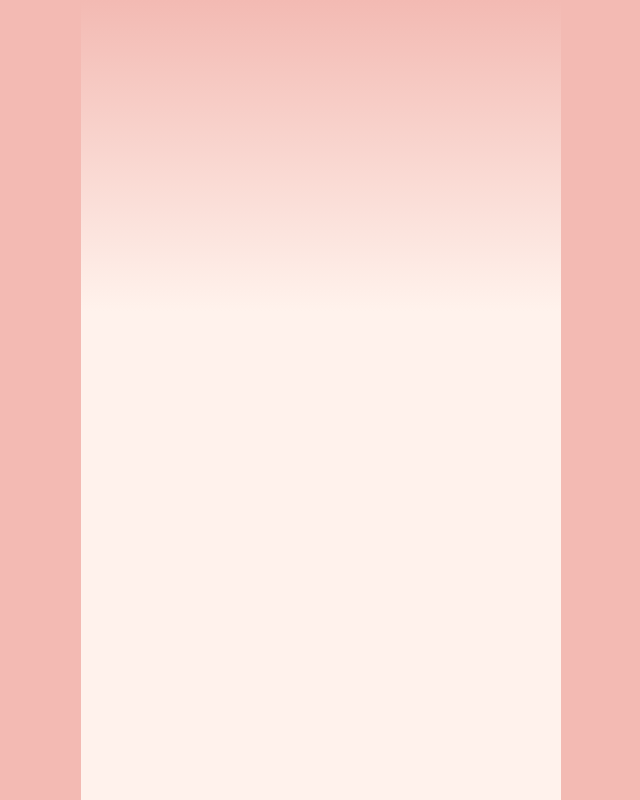
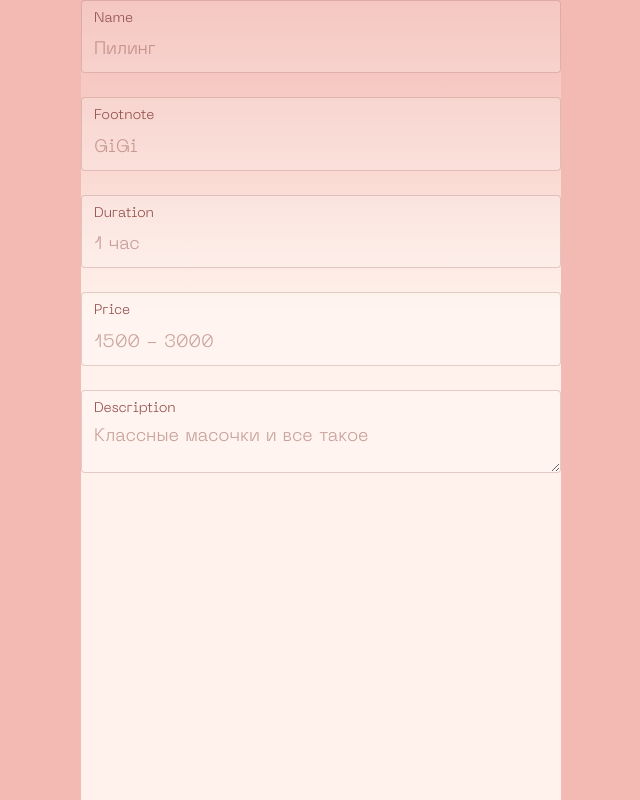
Before and after one commit to ooonikpro/mezhdunami, a Nuxt app: page /admin/edit-price-list in a window 1280 px wide. Before the commit this address had no page. Shown: the whole page, without its empty margins (319-959 px from the left). Built offline with nearby package versions, Linux system fonts and the light colour scheme.

Commit message:
feat: edit-price-list page

```diff
--- a/components/Input.vue
+++ b/components/Input.vue
@@ -4,7 +4,19 @@
 
         <span v-if="isSelect" class="triangle" />
 
+        <textarea
+            v-if="inputType === 'textarea'"
+            :placeholder="placeholder"
+            :disabled="props.disabled"
+            :readonly="isSelect"
+            :maxlength="maxlength"
+            @focus="onFocus"
+            @blur="onBlur"
+            v-model="value"
+        />
+
         <input
+            v-else
             :type="inputType"
             :placeholder="placeholder"
             :disabled="props.disabled"
@@ -78,11 +90,11 @@ label {
     display: flex;
     flex-wrap: wrap;
     align-items: center;
-    height: 8rem;
     border: 1px solid rgba($color-pink-700, 0.25);
     border-radius: 4px;
-    padding: 1rem 1.2rem;
+    padding: 1rem 0 0 1.2rem;
     background-color: rgba($color-white, 0.2);
+    margin-bottom: 2.4rem;
     @include transition;
 
     &.focused {
@@ -112,19 +124,30 @@ label {
     margin-bottom: 1.2rem;
 }
 
+textarea,
 input {
     flex: 1 1 auto;
     border: 0;
     outline: none;
     color: $color-pink-700;
-    height: 2.4rem;
     background: none;
     font-size: 1.8rem;
-    line-height: 2.4rem;
+    padding-bottom: 1rem;
+    padding-right: 1.2rem;
+    box-sizing: content-box;
 
     &::placeholder {
         color: rgba($color-pink-700, 0.5);
     }
+}
+
+input {
+    height: 2.4rem;
+    line-height: 2.4rem;
+}
+
+textarea {
+    min-height: 2.4rem;
 }
 
 .triangle {
--- a/components/ProcedureListModal.vue
+++ b/components/ProcedureListModal.vue
@@ -26,8 +26,8 @@
                     <span class="h4">{{ option.duration }}</span>
                 </div>
                 <div class="procedure-body h4 mb-24">
-                    <span v-for="desc in option.description" :key="desc">
-                        {{ desc }}
+                    <span>
+                        {{ option.description }}
                     </span>
                 </div>
                 <div class="procedure-footer">
--- /dev/null
+++ b/pages/admin/edit-price-list.vue
@@ -0,0 +1,62 @@
+<template>
+    <NuxtLayout>
+        <template #title>Редактирование прайс листа</template>
+
+        <form @submit.prevent="onSubmit">
+            <Input label="Name" placeholder="Пилинг" v-model="form.name" />
+            <Input
+                label="Footnote"
+                placeholder="GiGi"
+                v-model="form.footnote"
+            />
+            <Input
+                label="Duration"
+                placeholder="1 час"
+                v-model="form.duration"
+            />
+            <Input
+                label="Price"
+                placeholder="1500 - 3000"
+                v-model="form.price"
+            />
+
+            <Input
+                type="textarea"
+                label="Description"
+                placeholder="Классные масочки и все такое"
+                v-model="form.description"
+            />
+
+            <Button type="submit">Добавить</Button>
+        </form>
+    </NuxtLayout>
+</template>
+
+<script lang="ts" setup>
+const form = reactive({
+    name: "",
+    footnote: "",
+    duration: "",
+    price: "",
+    description: "",
+});
+
+const onSubmit = async () => {
+    const keys = Object.keys(form);
+    const isValid = Object.values(form).every(Boolean);
+
+    if (isValid) {
+        await fetch("/api/procedures", {
+            method: "POST",
+            headers: {
+                ContentType: "application/json",
+            },
+            body: JSON.stringify(form),
+        });
+
+        alert("Процедура успешно добавлена!");
+    }
+
+    keys.forEach((key) => (form[key] = ""));
+};
+</script>
```
Also changed, not shown: 2 other files (tests, documents, lock files or other folders).
